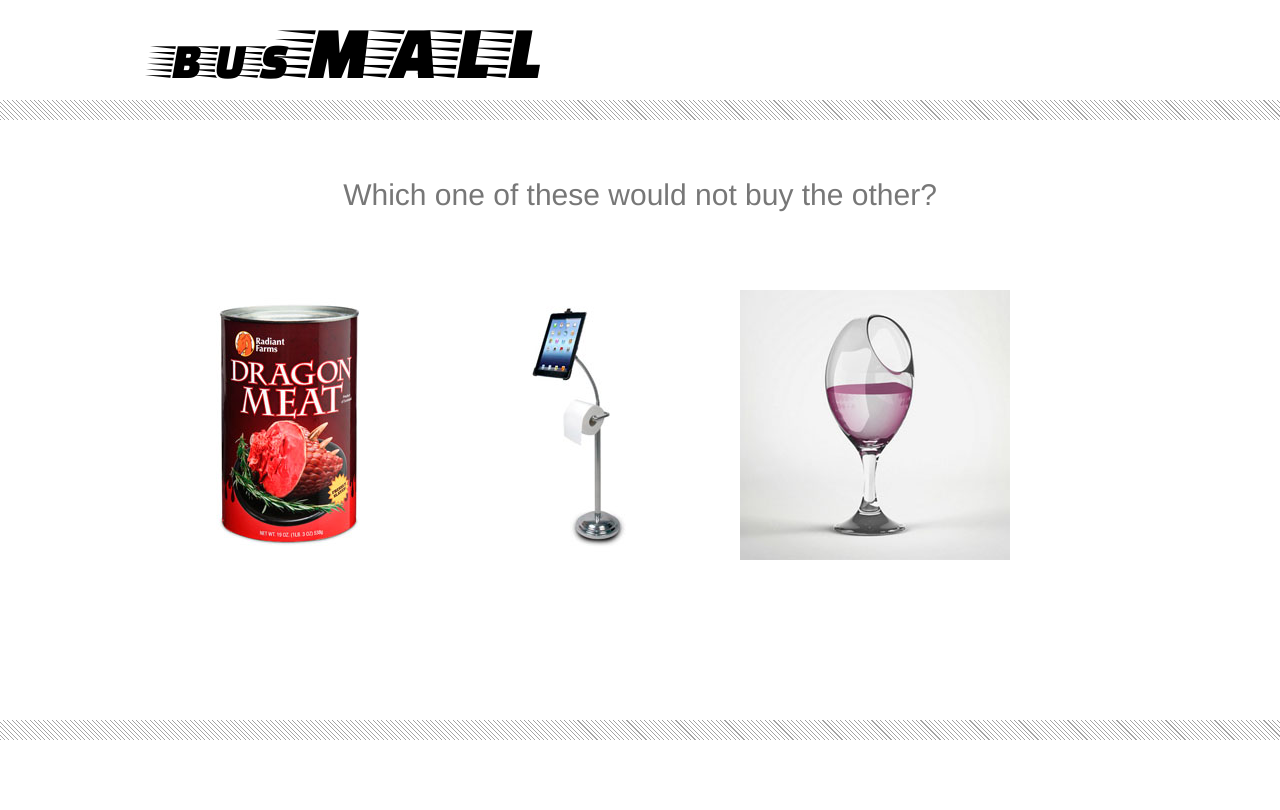
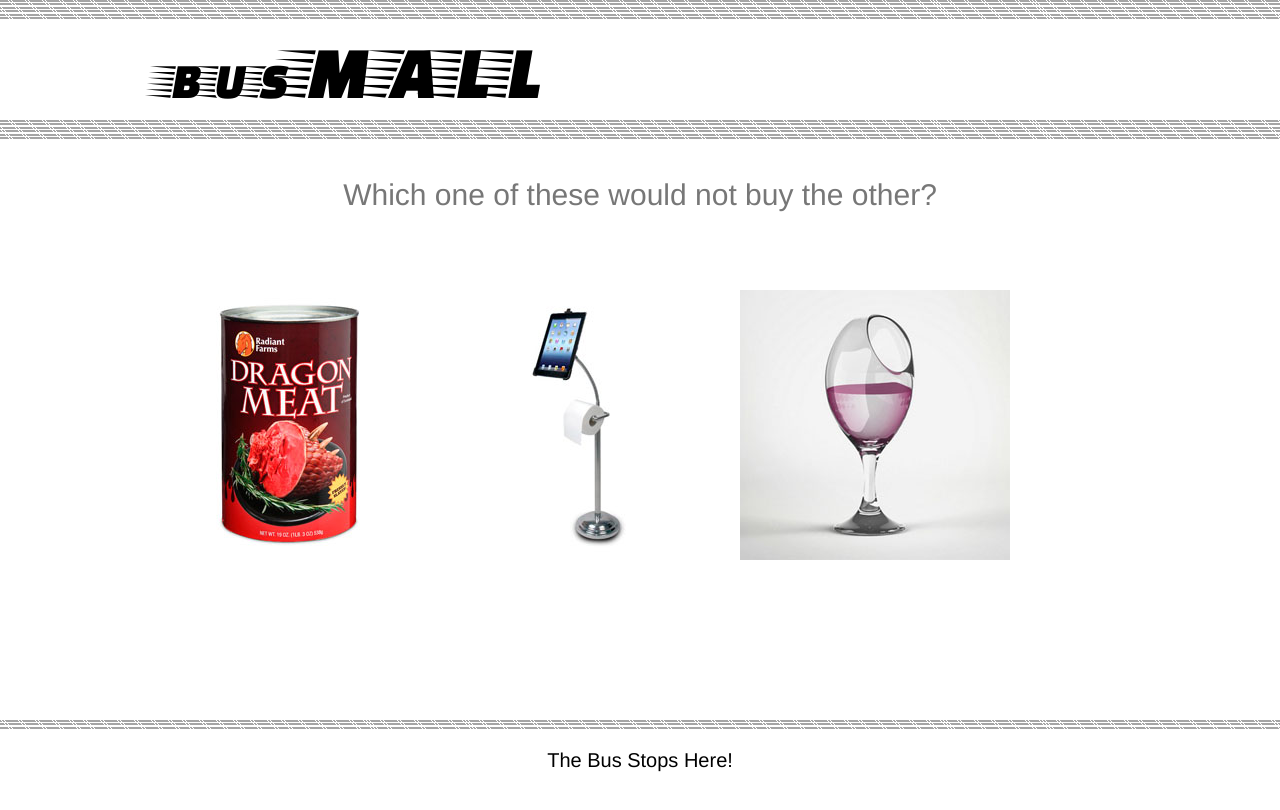
Before and after one commit to driftAbout/bus_mall, a plain HTML site: page index.html in a window 1280 px wide. Drawn offline with Linux system fonts and the light colour scheme.

Commit message:
fixed numbered indexes

```diff
--- a/css/style.css
+++ b/css/style.css
@@ -1,4 +1,9 @@
 /*style some stuff*/
+
+html,body{
+  height:100%;
+}
+
 main {
   width: 960px;
   margin:0 auto;
@@ -9,6 +14,7 @@ header{
   width: 100%;
   position: fixed;
   top: 0;
+  background-color: #fff;
 }
 
 header section{
@@ -29,16 +35,15 @@ header h1 span:first-of-type{
 }
 
 .pattern {
-  background: repeating-linear-gradient(#777, #777 .75px, #FFF .75px, #FFF 1px), repeating-linear-gradient(45deg, #555, #555 .75px, #FFF .75px, #FFF 3.15px);
+  /*background: repeating-linear-gradient(#777, #777 .75px, #FFF .75px, #FFF 1px), repeating-linear-gradient(45deg, #555, #555 .75px, #FFF .75px, #FFF 3.15px);*/
+  background: repeating-linear-gradient(#777, #777 1.75px, #FFF 1.75px, #FFF 3.5px), repeating-linear-gradient(45deg, #555, #555 1.75px, #FFF 1.75px, #FFF 2px);
   background-blend-mode: screen;
 }
 
 header .pattern {
-  display:inline-block;
+  display:block;
   width: 100%;
-  position: absolute;
   height:20px;
-  top:100px;
 }
 
 footer {
@@ -46,14 +51,21 @@ footer {
   bottom: 0;
   width: 100%;
   height: 80px;
+  background-color: #fff;
 }
 
 footer .pattern {
-  display:inline-block;
+  display:block;
   width: 100%;
-  position: absolute;
-  height:20px;
-  top:0;
+  height:10px;
+}
+
+footer p {
+  width:100%;
+  text-align:center;
+  font-size:20px;
+  font-family: helvetica;
+  margin-top:20px;
 }
 
 #image_display.close {
--- a/index.html
+++ b/index.html
@@ -9,6 +9,7 @@
   <body>
      <!-- content goes here -->
      <header>
+       <span class="pattern"></span>
        <section>
          <h1><span>bus</span><span>mall</span></h1>
        </section>
@@ -22,6 +23,7 @@
      </main>
      <footer>
        <span class="pattern"></span>
+       <p>The Bus Stops Here!</p>
      </footer>
      <script src="js/app.js"></script>
   </body>
--- a/js/app.js
+++ b/js/app.js
@@ -1,11 +1,10 @@
 'use strict';
 
+var product;
 //variable for object key
 var imageKey;
-//variable for constructing an object key and image id
-var key_prefix = 'img_';
-//Object to be popolated with product objects
-var allProducts = {};
+//Object to be popolated with product objects and an array of keys
+var allProducts = {productKeys:[]};
 
 //list of images
 var imageNames = ['bag.jpg', 'banana.jpg', 'bathroom.jpg', 'boots.jpg', 'breakfast.jpg', 'bubblegum.jpg', 'chair.jpg', 'cthulhu.jpg', 'dog-duck.jpg', 'dragon.jpg', 'pen.jpg', 'pet-sweep.jpg', 'scissors.jpg', 'shark.jpg', 'sweep.png', 'tauntaun.jpg', 'unicorn.jpg', 'usb.gif', 'water-can.jpg', 'wine-glass.jpg'];
@@ -79,9 +78,10 @@ Product.prototype.createDataRow = function(){
 //function to create objects
 function initProgram(){
   for (var i = 0; i < imageCount; i++){
-    //store product in ibject with a key
-    imageKey = key_prefix + i;
-    allProducts[imageKey] = new Product(imageNames[i]);
+    //put product in an object with a key of product name
+    product = new Product(imageNames[i]);
+    allProducts[product.productName] = product;
+    allProducts.productKeys.push(product.productName);
   }
   // first show choice
   initRound();
@@ -103,8 +103,8 @@ function initRound(){
   var randomIndexes = uniqueRandomNumbers(imageCount, 0);
   //loop through arry of indexes
   for(var i = 0; i < randomIndexes.length; i++){
-    //create fetch key with index the number
-    imageKey = key_prefix + randomIndexes[i];
+    //create fetch key using index of key array
+    imageKey = allProducts.productKeys[randomIndexes[i]];
     //get Product object with key and incriment view counter
     allProducts[imageKey].viewCounter();
     imgSrc = allProducts[imageKey].imagePath;
@@ -177,7 +177,7 @@ function logResults(){
   var newTable = document.createElement('table');
   var tbody = document.createElement('tbody');
   for( var i = 0; i < imageCount; i++){
-    imageKey = key_prefix + i;
+    imageKey = allProducts.productKeys[i];
     tbody.appendChild(allProducts[imageKey].dataRow);
   }
   newTable.appendChild(tbody);
```
